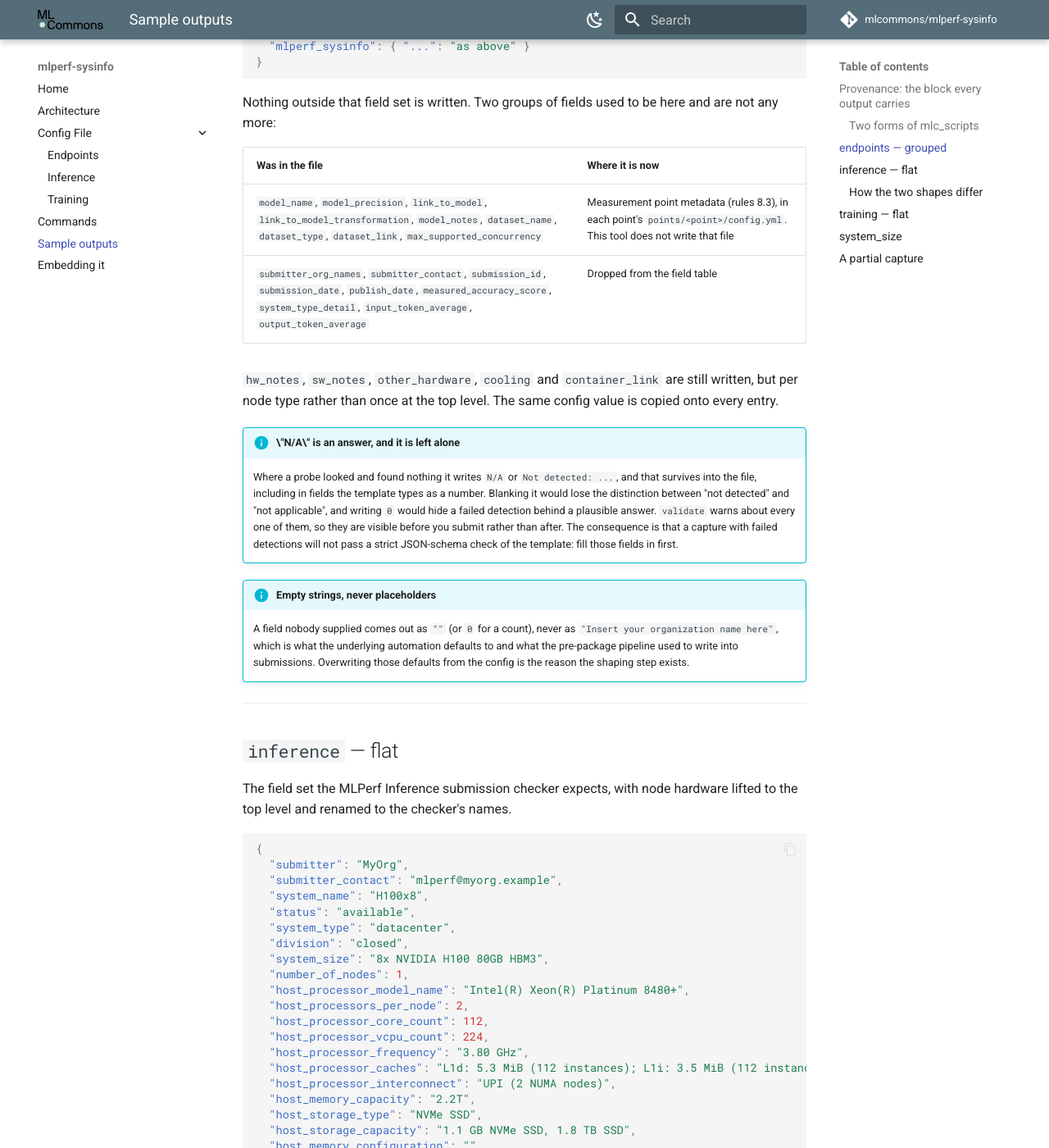
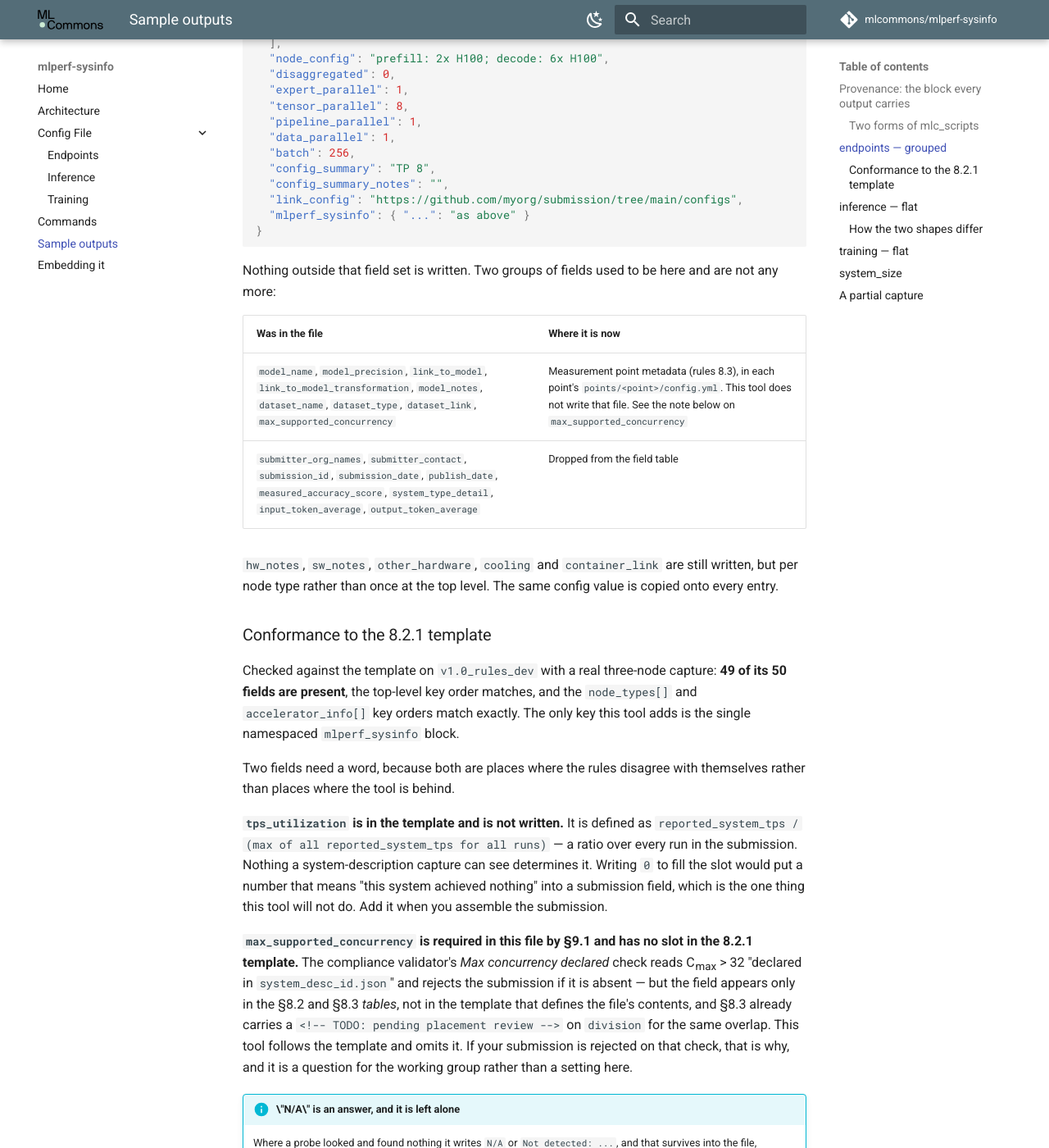
Before and after one commit to mlcommons/mlperf-sysinfo, an MkDocs documentation site: the page built from docs/outputs.md, in a window 1280 px wide and 1400 px high, scrolled down 2960 px. Shown: the whole window at 82% size. Built offline with MkDocs 1.6.1 and Material for MkDocs 9.7.7, drawn with Linux system fonts in a browser that asks for light colours; comment, search, counter and statistics services are not loaded; some of the changed text lies outside the part shown.

Commit message:
Check the endpoints output against the rules, and cite the right branch
Diffed a real three-node capture against the 8.2.1 template. 49 of its
50 fields are present, top-level key order matches, and the node_types[]
and accelerator_info[] orders match exactly. The only key added is the
namespaced mlperf_sysinfo block. Recorded, because "follows the
template" was an assertion in the docs and is now a measurement.

The docs cited the wrong branch. §8.2 on main is a different and much
smaller thing -- six fields layered over the general submission rules,
naming publication_status and benchmark_model, neither of which this
tool writes -- and it has no 8.2.1 template at all. The 50-field table
and its template exist only on v1.0_rules_dev. Anyone following the old
link found a field set that did not resemble the output and had no way
to tell which of the two was wrong.

Two gaps, both places the rules disagree with themselves:

tps_utilization is in the template and is not written. It is
reported_system_tps over the max across all runs -- a ratio nothing a
system-description capture can see. Filling the slot with 0 would put
"this system achieved nothing" into a submission field.

max_supported_concurrency is required in this file by §9.1, whose
validator rejects a submission when C_max > 32 is not declared in
system_desc_id.json, and it has no slot in the 8.2.1 template. It
appears only in the §8.2 and §8.3 tables, and §8.3 already carries a
TODO about exactly this overlap for `division`. The template is
followed and the field omitted; CLAUDE.md now says not to add it
without the working group settling where it lives, rather than stating
the 8.3 placement as decided.

Also resolves the open question left in the manual test plan. Rules 8.2
define config_summary as the parallelism degrees concatenated "where
these fields are > 1", so the deliverable's `TP 8` is right and
parse.py's `EP 1, PP 1, TP 8, DP 1` is not -- it includes the degrees
equal to 1, and orders them differently from the rules besides.

Docs only.

Co-Authored-By: Claude Opus 5 (1M context) <noreply@anthropic.com>

```diff
--- a/docs/outputs.md
+++ b/docs/outputs.md
@@ -64,8 +64,17 @@ mixed-version run stays visible rather than hidden.
 ## `endpoints` — grouped
 
 The field set defined by [endpoints rules
-8.2](https://github.com/mlcommons/endpoints_policies/blob/main/endpoints_rules.md),
-in the order of the 8.2.1 template. `node_types` keeps multi-node and
+8.2](https://github.com/mlcommons/endpoints_policies/blob/v1.0_rules_dev/endpoints_rules.md#82-system-description-system_desc_idjson),
+in the order of the 8.2.1 template.
+
+!!! warning "Which version of the rules"
+    That link points at the **`v1.0_rules_dev`** branch, deliberately. §8.2 on
+    `main` is a different and much smaller thing — six fields layered on the
+    general submission rules, naming `publication_status` and
+    `benchmark_model`, neither of which this tool writes — and it has no 8.2.1
+    template at all. The 50-field table and its template exist only on the dev
+    branch, and that is what is implemented here. Revisit this when v1.0
+    lands on `main`. `node_types` keeps multi-node and
 disaggregated systems legible, with one entry per node type, each with its own
 hardware and a `number_of_nodes` count. `accelerator_info` nests the
 accelerators inside it, so a node type holding more than one accelerator model
@@ -141,12 +150,39 @@ here and are not any more:
 
 | Was in the file | Where it is now |
 | --- | --- |
-| `model_name`, `model_precision`, `link_to_model`, `link_to_model_transformation`, `model_notes`, `dataset_name`, `dataset_type`, `dataset_link`, `max_supported_concurrency` | Measurement point metadata (rules 8.3), in each point's `points/<point>/config.yml`. This tool does not write that file |
+| `model_name`, `model_precision`, `link_to_model`, `link_to_model_transformation`, `model_notes`, `dataset_name`, `dataset_type`, `dataset_link`, `max_supported_concurrency` | Measurement point metadata (rules 8.3), in each point's `points/<point>/config.yml`. This tool does not write that file. See the note below on `max_supported_concurrency` |
 | `submitter_org_names`, `submitter_contact`, `submission_id`, `submission_date`, `publish_date`, `measured_accuracy_score`, `system_type_detail`, `input_token_average`, `output_token_average` | Dropped from the field table |
 
 `hw_notes`, `sw_notes`, `other_hardware`, `cooling` and `container_link` are
 still written, but per node type rather than once at the top level. The same
 config value is copied onto every entry.
+
+### Conformance to the 8.2.1 template
+
+Checked against the template on `v1.0_rules_dev` with a real three-node
+capture: **49 of its 50 fields are present**, the top-level key order matches,
+and the `node_types[]` and `accelerator_info[]` key orders match exactly. The
+only key this tool adds is the single namespaced `mlperf_sysinfo` block.
+
+Two fields need a word, because both are places where the rules disagree with
+themselves rather than places where the tool is behind.
+
+**`tps_utilization` is in the template and is not written.** It is defined as
+`reported_system_tps / (max of all reported_system_tps for all runs)` — a
+ratio over every run in the submission. Nothing a system-description capture
+can see determines it. Writing `0` to fill the slot would put a number that
+means "this system achieved nothing" into a submission field, which is the
+one thing this tool will not do. Add it when you assemble the submission.
+
+**`max_supported_concurrency` is required in this file by §9.1 and has no
+slot in the 8.2.1 template.** The compliance validator's *Max concurrency
+declared* check reads C<sub>max</sub> > 32 "declared in `system_desc_id.json`"
+and rejects the submission if it is absent — but the field appears only in the
+§8.2 and §8.3 *tables*, not in the template that defines the file's contents,
+and §8.3 already carries a `<!-- TODO: pending placement review -->` on
+`division` for the same overlap. This tool follows the template and omits it.
+If your submission is rejected on that check, that is why, and it is a
+question for the working group rather than a setting here.
 
 !!! info "\"N/A\" is an answer, and it is left alone"
     Where a probe looked and found nothing it writes `N/A` or
```
Also changed, not shown: CLAUDE.md (+11 -1 lines), 1 other file.
